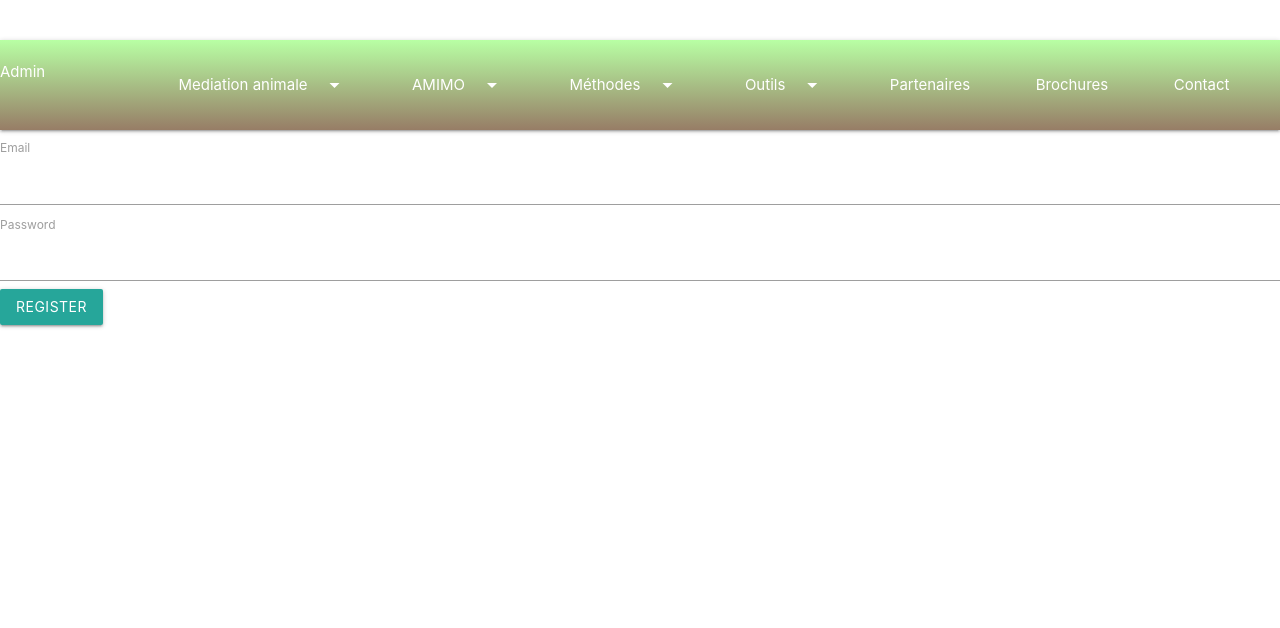
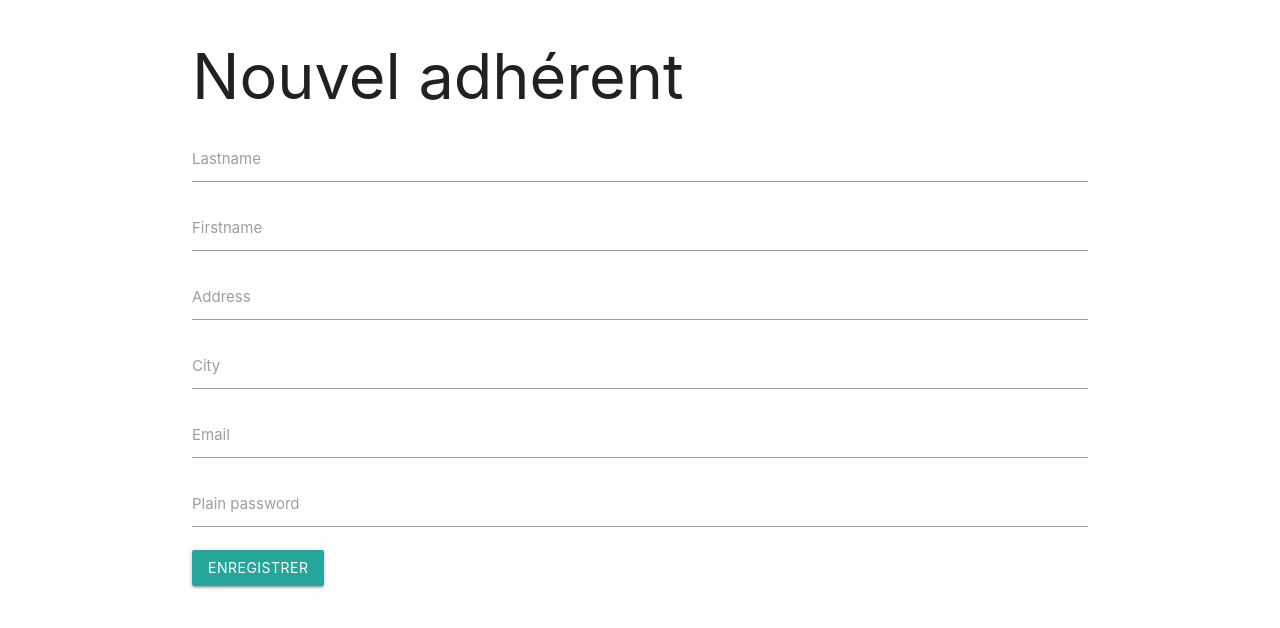
Before and after one commit to yann44580/projet_amimo, a Symfony app: template templates/registration/register.html.twig in a window 1280 px wide. Shown: the top 628 px of the page. Run offline with Twig, Linux system fonts and the light colour scheme; the template is opened without the code that fills it, so the values that code supplies are empty; form fields are guessed from the names that the template uses; some libraries are stand-ins or nearby versions.

Commit message:
main_index

```diff
--- a/public/style/style.css
+++ b/public/style/style.css
@@ -1,13 +1,16 @@
 .base nav {
   position: absolute;
-  top: 5vh;
-  background: -webkit-gradient(linear, left top, left bottom, from(#b8ffa4), to(#977d66));
-  background: linear-gradient(#b8ffa4, #977d66);
-  height: 90px;
+  top: 60vh;
+  background-color: #fb8128;
+  height: 69px;
+}
+
+.base nav .nav-wrapper .brand-logo {
+  top: -8px;
 }
 
 .base nav .nav-wrapper .menu {
-  height: 90px;
+  height: 69px;
   width: 90vw;
   display: -webkit-box;
   display: -ms-flexbox;
@@ -41,8 +44,12 @@
 }
 
 .citation {
-  height: 40vh;
   background-color: antiquewhite;
+}
+
+.citation .container {
+  height: 35vh;
+  width: 100%;
   display: -webkit-box;
   display: -ms-flexbox;
   display: flex;
@@ -53,4 +60,23 @@
       -ms-flex-align: center;
           align-items: center;
 }
+
+.citation .container .citation1 p {
+  position: relative;
+  z-index: 1;
+  display: block;
+  border: brown solid 1.5px;
+  width: 70vw;
+  font-family: 'Rouge Script', cursive;
+  font-size: 3rem;
+  text-align: center;
+}
+
+.citation .container .citation_img img {
+  position: relative;
+  display: block;
+  width: 33vw;
+  height: 25vh;
+  opacity: 0.5;
+}
 /*# sourceMappingURL=style.css.map */
--- a/public/style/style.scss
+++ b/public/style/style.scss
@@ -6,13 +6,16 @@
 .base {
     nav {
         position: absolute;
-        top: 5vh;
-        background: linear-gradient(#b8ffa4, #977d66);
-        height: 90px;
+        top: 60vh;
+        background-color:#fb8128;
+        height: 69px;
 
         .nav-wrapper {
+            .brand-logo{
+                top: -8px;
+            }
             .menu {
-                height: 90px;
+                height: 69px;
                 width: 90vw;
                 display: flex;
                 justify-content: space-evenly;
--- a/templates/admin.html.twig
+++ b/templates/admin.html.twig
@@ -30,6 +30,9 @@
 
 	</head>
 	<body class="admin">
+	<pre>
+		{{ dump(app.user) }}
+	</pre>
 
 		<ul id="dropdown1" class="dropdown-content drop_left">
 			<li>
--- a/templates/base.html.twig
+++ b/templates/base.html.twig
@@ -14,6 +14,10 @@
 		<!--JavaScript-->
 		<script src="{{asset('js/script.js')}}" defer></script>
 		<script src="{{ asset('js/images.js') }}" defer></script>
+		<link rel="preconnect" href="https://fonts.googleapis.com">
+		<link rel="preconnect" href="https://fonts.gstatic.com" crossorigin>
+		<!--Import Google Font-->
+		<link href="https://fonts.googleapis.com/css2?family=Rouge+Script&display=swap" rel="stylesheet">
 		<!--Import Google Icon Font-->
 		<link
 		href="https://fonts.googleapis.com/icon?family=Material+Icons" rel="stylesheet">
@@ -33,6 +37,7 @@
 </head>
 
 <body class="base">
+
 
 		<ul id="dropdown1" class="dropdown-content top">
 			<li>
@@ -96,7 +101,7 @@
 		</ul>
 		<ul id="dropdown7" class="dropdown-content top">
 			<li>
-				<a href="#!">Fiches séances</a>
+				<a href="{{ path('tools_index') }}">Fiches séances</a>
 			</li>
 			<li>
 				<a href="#!">Tuto matériel</a>
@@ -107,7 +112,7 @@
 		</ul>
 		<ul id="dropdown8" class="dropdown-content">
 			<li>
-				<a href="#!">Fiches séances</a>
+				<a href="{{ path('admin_tools_index') }}">Fiches séances</a>
 			</li>
 			<li>
 				<a href="#!">Tuto matériel</a>
@@ -118,7 +123,6 @@
 		</ul>
 		<nav>
 			<div class="nav-wrapper">
-
 				<a href="{{path('admin')}}" class="admin">Admin</a>
 			<a href="#" class="brand-logo"> {{ render(controller('App\\Controller\\MainController::menuhead'))}}</a>
 				<a href="#" class="sidenav-trigger" data-target="mobile-nav">
@@ -170,7 +174,7 @@
 	</a>
 </li>
 <li>
-		<a class="dropdown-trigger" href="#!" data-target="dropdown8">Outils<i class="material-icons right">arrow_drop_down</i>
+<a class="dropdown-trigger" href="{{ path('tools_index') }}" data-target="dropdown8">Outils<i class="material-icons right">arrow_drop_down</i>
 </a>
 </li>
 <li>
--- a/templates/registration/register.html.twig
+++ b/templates/registration/register.html.twig
@@ -1,16 +1,65 @@
-{% extends 'base.html.twig' %}
+{# {% extends 'base.html.twig' %} #}
+<!DOCTYPE html>
+<html>
 
-{% block title %}Register{% endblock %}
+	<head>
+		<meta
+		charset="UTF-8">
+		<!--Style-->
+		<link
+		rel="stylesheet" href="{{asset('style/style.css')}}">
+		<!--icone-->
+		<script src="https://kit.fontawesome.com/4d2daebcf2.js" crossorigin="anonymous"></script>
+		<!-- Jquery -->
+		<script src="https://ajax.googleapis.com/ajax/libs/jquery/3.5.1/jquery.min.js"></script>
+		<!--JavaScript-->
+		<script src="{{asset('js/script.js')}}" defer></script>
+		<script src="{{ asset('js/images.js') }}" defer></script>
+		<!--Import Google Icon Font-->
+		<link
+		href="https://fonts.googleapis.com/icon?family=Material+Icons" rel="stylesheet">
+		<!--Import materialize.css-->
+		<link
+		rel="stylesheet" href="https://cdnjs.cloudflare.com/ajax/libs/materialize/1.0.0/css/materialize.min.css">
+
+
+		<!--Let browser know website is optimized for mobile-->
+		<meta name="viewport" content="width=device-width, initial-scale=1.0"/>
+
+{% block title %}{% endblock %}
 
 {% block body %}
-    <h1>Register</h1>
+<div class="container">
+    <h1>Nouvel adhérent</h1>
 
     {{ form_start(registrationForm) }}
-        {{ form_row(registrationForm.email) }}
-        {{ form_row(registrationForm.plainPassword, {
-            label: 'Password'
-        }) }}
+    <div class="input-field">
+	{{ form_label(registrationForm.lastname) }}
+	{{ form_widget(registrationForm.lastname) }}
+</div>
+<div class="input-field">
+{{ form_label(registrationForm.firstname) }}
+{{ form_widget(registrationForm.firstname) }}
+</div>
+<div class="input-field">
+{{ form_label(registrationForm.address) }}
+{{ form_widget(registrationForm.address) }}
+</div>
+<div class="input-field">
+{{ form_label(registrationForm.city) }}
+{{ form_widget(registrationForm.city) }}
+</div>
+<div class="input-field">
+{{ form_label(registrationForm.email) }}
+{{ form_widget(registrationForm.email) }}
+</div>
+<div class="input-field">
+{{ form_label(registrationForm.plainPassword) }}
+{{ form_widget(registrationForm.plainPassword) }}
+</div>
 
-        <button type="submit" class="btn">Register</button>
+        <button type="submit" class="btn">Enregistrer</button>
     {{ form_end(registrationForm) }}
+</div>
 {% endblock %}
+<script src="https://cdnjs.cloudflare.com/ajax/libs/materialize/1.0.0/js/materialize.min.js"></script></body></html>
```
Also changed, not shown: other parts of public/style/style.scss (+31 -4 lines), src/Controller/ToolsController.php (+6 -2 lines), src/Form/RegistrationFormType.php (+17 -7 lines), templates/main/index.html.twig (+8 -2 lines), templates/security/login.html.twig (+36 -4 lines), public/uploads/pictures/helena.jpg (added), public/uploads/pictures/helena1.jpg (added), public/uploads/pictures/hty.png (added), public/uploads/pictures/modif1.jpg (added), 3 other files. Lines whose indentation alone changed are shown as unchanged.
